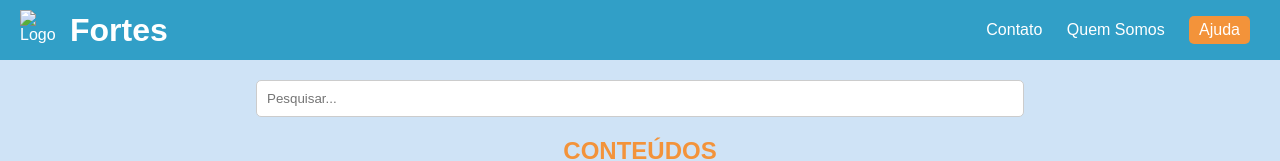
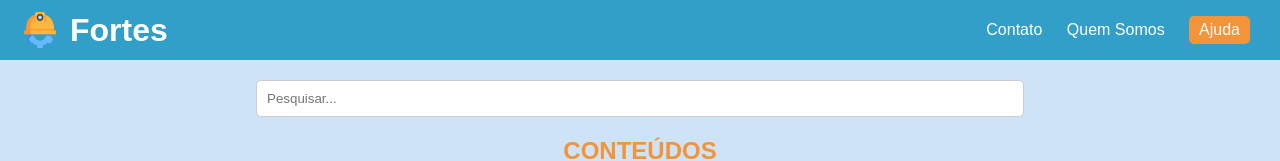
Before and after one commit to DiogoSN01/Desafio_Fortes, a plain HTML site: page Projeto_Fortes_Desenv_Web/home.html in a window 1280 px wide. Shown: the top 161 px of the page. Drawn offline with Linux system fonts and the light colour scheme.

Commit message:
Add files via upload

```diff
--- a/Projeto_Fortes_Desenv_Web/home.html
+++ b/Projeto_Fortes_Desenv_Web/home.html
@@ -6,13 +6,13 @@
     <meta name="viewport" content="width=device-width, initial-scale=1.0">
     <title>Fortes</title>
     <link rel="stylesheet" href="./css/estilo.css">
-    <link rel="shortcut icon" href="./imagens/Icon.png" type="image/x-icon">
+    <link rel="shortcut icon" href="./Images/Icon.png" type="image/x-icon">
 </head>
 
 <body>
     <header class="header">
         <div class="logo">
-            <img src="./imagens/Icon.png" alt="Logo" class="logo-img">
+            <img src="./Images/Icon.png" alt="Logo" class="logo-img">
             <h1>Fortes</h1>
         </div>
         <nav class="menu">
```
